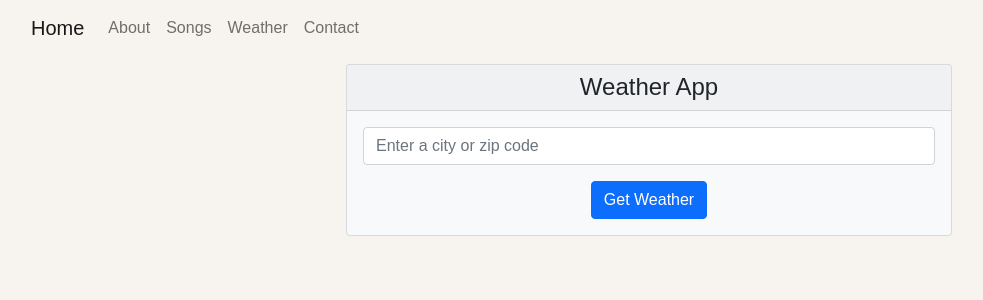
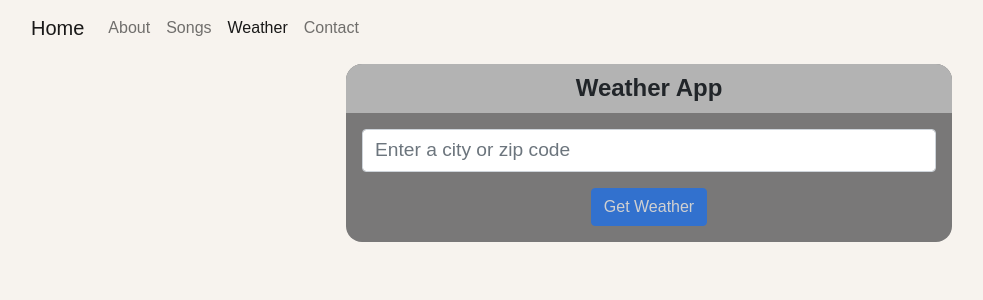
Before and after one commit to csarmien318/my-portfolio, a React (Create React App) app: page /weather in a window 1280 px wide. Shown: the top 300 px of the page, without its empty margins (1-984 px from the left). Built offline with nearby package versions, Linux system fonts and the light colour scheme.

Commit message:
Added CSS to weather compnent

```diff
--- a/src/components/Header.jsx
+++ b/src/components/Header.jsx
@@ -3,17 +3,18 @@ import { Navbar, Container, Nav } from "react-bootstrap";
 import { Link } from "react-router-dom";
 
 export const Header = () => {
-  const storedTab = localStorage.getItem("tab");
-  const [tab, setTab] = useState(storedTab ? storedTab : "");
+  const path = window.location.pathname;
+  const storedPath = localStorage.getItem(path);
+  const [tab, setTab] = useState(storedPath ? storedPath : "");
   useEffect(() => {
-    localStorage.setItem("tab", tab);
+    localStorage.setItem("tab", path);
   }, [tab]);
 
   return (
     <Navbar variant="light">
       <Container fluid>
         <Navbar.Brand
-          className={tab === "home" ? "active" : ""}
+          className={tab === "home" || path === "/home" ? "active" : ""}
           as={Link}
           to="/"
           onClick={() => setTab("home")}
@@ -22,7 +23,7 @@ export const Header = () => {
         </Navbar.Brand>
         <Nav className="me-auto">
           <Nav.Link
-            className={tab === "about" ? "active" : ""}
+            className={tab === "about" || path === "/about" ? "active" : ""}
             as={Link}
             to="/about"
             onClick={() => setTab("about")}
@@ -30,7 +31,7 @@ export const Header = () => {
             About
           </Nav.Link>
           <Nav.Link
-            className={tab === "songs" ? "active" : ""}
+            className={tab === "songs" || path === "/songs" ? "active" : ""}
             as={Link}
             to="/songs"
             onClick={() => setTab("songs")}
@@ -38,7 +39,7 @@ export const Header = () => {
             Songs
           </Nav.Link>
           <Nav.Link
-            className={tab === "weather" ? "active" : ""}
+            className={tab === "weather" || path === "/weather" ? "active" : ""}
             as={Link}
             to="/weather"
             onClick={() => setTab("weather")}
@@ -46,7 +47,7 @@ export const Header = () => {
             Weather
           </Nav.Link>
           <Nav.Link
-            className={tab === "contact" ? "active" : ""}
+            className={tab === "contact" || path === "/contact" ? "active" : ""}
             as={Link}
             to="/contact"
             onClick={() => setTab("contact")}
--- a/src/components/Page.jsx
+++ b/src/components/Page.jsx
@@ -2,7 +2,7 @@ import React from "react";
 
 export const Page = ({ title, children }) => {
   return (
-    <div>
+    <div style={{ height: "50vh" }}>
       <h2>{title}</h2>
       {children}
     </div>
--- a/src/components/SongsListGroup.jsx
+++ b/src/components/SongsListGroup.jsx
@@ -14,7 +14,7 @@ export const SongsListGroup = ({ onArtistSelect, selectedArtist }) => {
           onClick={() => onArtistSelect(artist.name)}
           key={artist._id}
           as="li"
-          // style={{ cursor: "pointer", backgroundColor: "rgb(245, 240, 240)" }}
+          style={{ cursor: "pointer" }}
         >
           {artist.name}
         </ListGroup.Item>
--- /dev/null
+++ b/src/css/Weather.module.css
@@ -0,0 +1,61 @@
+.box {
+  display: flex;
+  flex-direction: column;
+  border-radius: 1rem;
+  text-align: center;
+  background-color: rgb(141, 153, 179);
+}
+
+.boxTitle {
+  margin: 0;
+  padding: 10px;
+  border-top-left-radius: 1rem;
+  border-top-right-radius: 1rem;
+  background-color: rgb(119, 131, 155);
+  font-size: 1.4rem;
+  font-weight: 600;
+}
+
+.card {
+  text-align: center;
+  background-color: rgb(121, 120, 120);
+  border-radius: 1rem;
+}
+
+.error {
+  margin: 2px;
+  padding-top: 10px;
+  color: rgb(250, 250, 250);
+  position: relative;
+}
+
+.header {
+  margin: 0;
+  padding: 10px;
+  border-top-left-radius: 1rem;
+  border-top-right-radius: 1rem;
+  background-color: rgb(179, 179, 179);
+  font-size: 1.5rem;
+  font-weight: 700;
+}
+
+@media (min-width: 780px) {
+  .weatherBox {
+    display: flex;
+    flex-direction: row;
+    justify-content: space-around;
+  }
+}
+
+.weatherBox div {
+  background-color: rgb(233, 233, 233);
+  flex-basis: 45%;
+  border: 1px #ccc solid;
+  padding: 10px;
+  border-radius: 0.2rem;
+}
+
+.weatherBox h1 {
+  font-size: 4rem;
+  font-weight: 900;
+}
--- a/src/hooks/useWeather.js
+++ b/src/hooks/useWeather.js
@@ -19,7 +19,7 @@ const useWeather = () => {
         setError("Enter a city");
         console.log(error);
       } else if (error.response && error.response.status >= "400") {
-        setError("City not found");
+        setError("Sorry, we couldn't find the city you entered.");
         console.log(error);
       } else {
         console.log("Logging error...", error);
@@ -44,6 +44,10 @@ const useWeather = () => {
       icon: data.current.condition.icon,
       humidity: data.current.humidity,
       feelsLike: data.current.feelslike_f,
+      windSpeed: data.current.wind_mph,
+      windDirection: data.current.wind_dir,
+      visibility: data.current.vis_miles,
+      uvIndex: data.current.uv,
     });
     console.log(data);
   };
--- a/src/index.css
+++ b/src/index.css
@@ -1,20 +1,15 @@
 :root body {
+  margin: auto;
+  padding: 0 0 0 20px;
+  font-family: sans-serif;
+  background-color: rgb(247, 243, 238);
+}
+/* :root body {
   margin: 0;
   padding: 0 0 0 20px;
   font-family: sans-serif;
   background-color: rgb(247, 243, 238);
-}
-
-.list-group-item {
-  background-color: rgb(245, 240, 240);
-}
-
-.error {
-  color: red;
-  position: absolute;
-  bottom: 0;
-}
-
+} */
 /* body {
   width: 100%;
   height: 100vh;
--- a/src/pages/Weather.jsx
+++ b/src/pages/Weather.jsx
@@ -1,6 +1,7 @@
 import React, { useState } from "react";
 import useWeather from "../hooks/useWeather";
 import { Page } from "../components/Page";
+import styles from "../css/Weather.module.css";
 import {
   Button,
   Card,
@@ -28,8 +29,10 @@ const Weather = () => {
   return (
     <Page>
       <div className="container col-6">
-        <Card className="text-center" bg="light">
-          <Card.Header as="h4">Weather App</Card.Header>
+        <Card className={styles.card} bsPrefix>
+          <Card.Header className={styles.header} as="h4" bsPrefix>
+            Weather App
+          </Card.Header>
           <Card.Body>
             {!loader && (
               <Form className="text-center" onSubmit={onSubmit}>
@@ -39,28 +42,34 @@ const Weather = () => {
                     placeholder="Enter a city or zip code"
                     value={location}
                     onChange={(e) => setLocation(e.target.value)}
+                    style={{ fontSize: "1.2rem" }}
                     required
                   />
                 </Form.Group>
-                <Button variant="primary" type="submit" onClick={onSubmit}>
+                <Button
+                  variant="primary"
+                  type="submit"
+                  onClick={onSubmit}
+                  disabled={!location ? true : false}
+                >
                   Get Weather
                 </Button>
               </Form>
             )}
             {error && (
-              <h5 className="error alert" role="alert">
+              <h5 className={styles.error} role="alert">
                 {error}
               </h5>
             )}
             {loader && (
               <Placeholder as="p" animation="glow">
-                <Placeholder xs={12} bg="primary" />
+                <Placeholder xs={12} bg="light" size="lg" />
               </Placeholder>
             )}
             {!error && weather && (
               <div style={{ margin: "20px" }}>
-                <Card>
-                  <Card.Title as="h5" style={{ margin: "15px" }}>{`${
+                <Card className={styles.box} bsPrefix>
+                  <Card.Title as="h5" className={styles.boxTitle}>{`${
                     weather.city
                   }${
                     weather.state && weather.city !== weather.state
@@ -68,23 +77,22 @@ const Weather = () => {
                       : ""
                   }, ${weather.country}`}</Card.Title>
                   <Card.Body>
-                    <Container>
-                      <Row>
-                        <Col xs={12} md={8}>
-                          <h1>
-                            <strong>{`${Math.round(
-                              weather.temperature
-                            )} \xB0F`}</strong>
-                          </h1>
-                          <span>{`Feels like ${Math.round(
-                            weather.feelsLike
-                          )} \xB0F`}</span>
-                        </Col>
-                        <Col xs={12} md={4}>
-                          <Card.Img src={weather.icon} />
-                          <div>{`Humidity: ${weather.humidity}%`}</div>
-                        </Col>
-                      </Row>
+                    <Container className={styles.weatherBox} bsPrefix>
+                      <div>
+                        <h1>{`${Math.round(weather.temperature)} \xB0F `}</h1>
+                        <p>{`Feels like ${Math.round(
+                          weather.feelsLike
+                        )} \xB0F`}</p>
+                        <Card.Img src={weather.icon} />
+                      </div>
+                      <div style={{ textAlign: "left", fontSize: "1.5rem" }}>
+                        <p>{`${weather.conditions}`}</p>
+                        <p>{`Humidity: ${weather.humidity}%`}</p>
+                        <p>{`Wind speed: ${weather.windSpeed} mph`}</p>
+                        <p>{`Wind direction: ${weather.windDirection}`}</p>
+                        <p>{`Visibility: ${weather.visibility} mi`}</p>
+                        <p>{`UV Index: ${weather.uvIndex}`}</p>
+                      </div>
                     </Container>
                   </Card.Body>
                 </Card>
```
